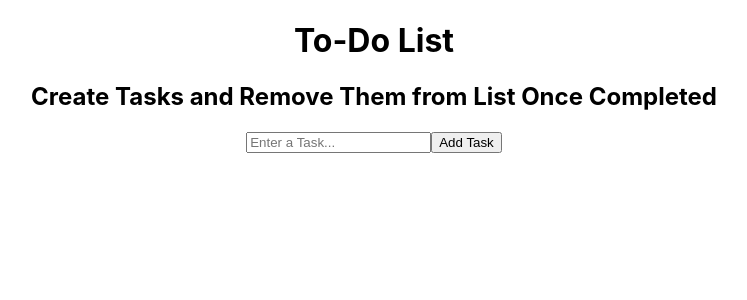
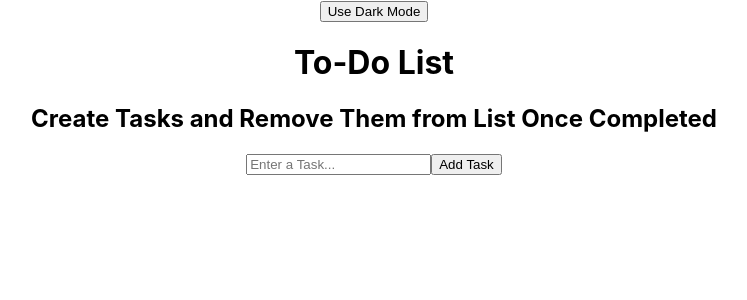
Before and after one commit to kylegreen149/todo-list, a React (Create React App) app: page / in a window 1280 px wide. Shown: the top 300 px of the page, without its empty margins (266-1013 px from the left). Built offline with nearby package versions, Linux system fonts and the light colour scheme.

Commit message:
Adds light/dark mode to App div, needs to add it to full body

```diff
--- a/src/App.css
+++ b/src/App.css
@@ -1,38 +1,16 @@
 .App {
   text-align: center;
+  width: 100%;
+  max-height: 100%;
 }
 
-.App-logo {
-  height: 40vmin;
-  pointer-events: none;
+.App.light {
+  background-color: #ffffff;
+  color: #000000;
+  transition: all 0.5s ease;
 }
-
-@media (prefers-reduced-motion: no-preference) {
-  .App-logo {
-    animation: App-logo-spin infinite 20s linear;
-  }
+.App.dark {
+  background-color: #333333;
+  color: #ffffff;
+  transition: all 0.5s ease;
 }
-
-.App-header {
-  background-color: #282c34;
-  min-height: 100vh;
-  display: flex;
-  flex-direction: column;
-  align-items: center;
-  justify-content: center;
-  font-size: calc(10px + 2vmin);
-  color: white;
-}
-
-.App-link {
-  color: #61dafb;
-}
-
-@keyframes App-logo-spin {
-  from {
-    transform: rotate(0deg);
-  }
-  to {
-    transform: rotate(360deg);
-  }
-}
--- a/src/App.js
+++ b/src/App.js
@@ -2,6 +2,7 @@ import './App.css';
 import { useState } from 'react';
 
 function App() {
+  const [theme, setTheme] = useState("light")
   const [tasks, setTasks] = useState([])
   const [input, setInput] = useState("")
   const [editIndex, setEditIndex] = useState(null)
@@ -31,8 +32,17 @@ function App() {
     setEditTask("");
   }
 
+  function toggleTheme() {
+    if (theme === "light") {
+      setTheme("dark")
+    } else {
+      setTheme("light")
+    }
+  }
+
   return (
-    <div className="App">
+    <div className={`App ${theme}`}>
+      <button onClick={toggleTheme}>Use {theme === "light" ? "Dark" : "Light"} Mode</button>
       <h1>To-Do List</h1>
       <h2>Create Tasks and Remove Them from List Once Completed</h2>
       <input
```
